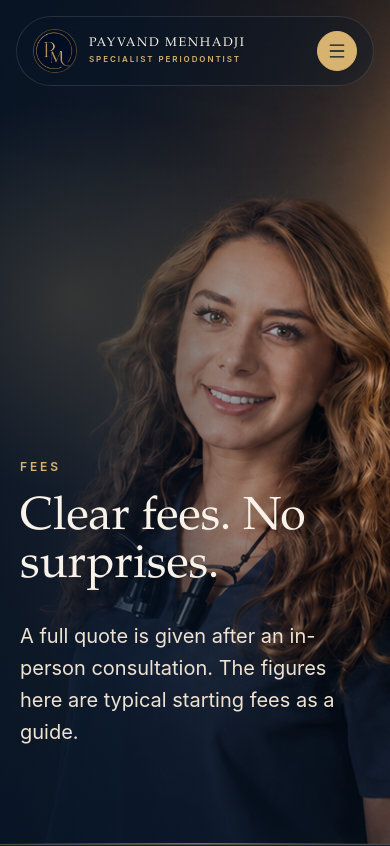
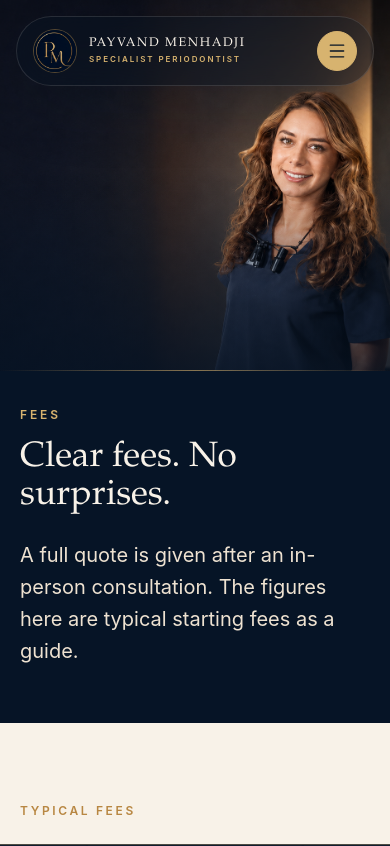
Before and after one commit to bishtmahesh/payvandmenhadji, a Next.js app: page /fees in a window 390 px wide. Shown: the top 846 px of the page. Built offline with nearby package versions, Linux system fonts and the light colour scheme.

Commit message:
Mobile hero: stacked image card + text card (no overlap); desktop overlay unchanged
Applies to all pages via PremiumHero.

Co-Authored-By: Claude Opus 4.8 (1M context) <noreply@anthropic.com>

```diff
--- a/components/premium-hero.tsx
+++ b/components/premium-hero.tsx
@@ -8,50 +8,74 @@ type PremiumHeroProps = {
   children?: ReactNode;
   home?: boolean;
   image?: string;
-  imageClassName?: string;
 };
 
-export function PremiumHero({ preheading, title, children, home = false, image, imageClassName }: PremiumHeroProps) {
-  const heroHeight = "min-h-[100svh]";
-  const defaultImage = "/images/dr-payvand-hero.png";
-  // Mobile: keep Dr Menhadji on the right (object-[82%]). Desktop (lg+): crafted crop.
-  const defaultCrop =
-    "object-[82%_28%] scale-110 lg:origin-[72%_38%] lg:-translate-y-[20%] lg:scale-125 lg:object-right-top";
+export function PremiumHero({ preheading, title, children, home = false, image }: PremiumHeroProps) {
+  const img = image ?? "/images/dr-payvand-hero.png";
 
   return (
-    <section className={`relative isolate overflow-hidden bg-[#061426] ${heroHeight}`}>
+    <section className="relative isolate overflow-hidden bg-[#061426]">
+      {/* MOBILE: stacked image card + text card (no overlap) */}
+      <div className="lg:hidden">
+        <div className="relative h-[44svh] w-full overflow-hidden">
           <Image
-        src={image ?? defaultImage}
+            src={img}
             alt="Dr Payvand Menhadji"
             fill
             priority={home}
             sizes="100vw"
-        className={`object-cover ${imageClassName ?? defaultCrop}`}
+            className="scale-105 object-cover object-[78%_18%]"
           />
-      <div className="absolute inset-0 bg-[linear-gradient(90deg,rgba(6,20,38,0.82)_0%,rgba(6,20,38,0.7)_30%,rgba(6,20,38,0.36)_55%,rgba(6,20,38,0.05)_100%)]" />
-      <div className="absolute inset-0 bg-[linear-gradient(0deg,rgba(6,20,38,0.56)_0%,rgba(6,20,38,0.08)_42%,rgba(6,20,38,0.16)_100%)]" />
-      <div className="absolute inset-0 bg-[radial-gradient(circle_at_18%_35%,rgba(215,179,111,0.17),transparent_31%)]" />
-
-      <div
-        className="relative z-10 mx-auto flex min-h-[100svh] max-w-7xl items-end px-5 pb-24 pt-48 sm:px-8 sm:pb-28 sm:pt-44 lg:pb-32"
-      >
-        <div className={`reveal ${home ? "max-w-3xl" : "max-w-4xl"}`}>
+          <div className="absolute inset-0 bg-[linear-gradient(0deg,rgba(6,20,38,0.72)_0%,transparent_55%)]" />
+          <div className="absolute inset-x-0 bottom-0 h-px bg-gradient-to-r from-transparent via-[#d7b36f]/60 to-transparent" />
+        </div>
+        <div className="px-5 pb-14 pt-9 sm:px-8">
           {preheading ? (
-            <p className="mb-5 text-xs font-semibold uppercase tracking-[0.24em] text-[#d7b36f]">
-              {preheading}
-            </p>
+            <p className="mb-4 text-xs font-semibold uppercase tracking-[0.24em] text-[#d7b36f]">{preheading}</p>
           ) : null}
           <h1
             className={`font-display tracking-normal text-[#f8f2e8] ${
-              home
-                ? "max-w-[44rem] text-[2.25rem] leading-[1.08] sm:text-[2.9rem] lg:text-[3.5rem]"
-                : "max-w-5xl text-[2.9rem] leading-[1.05] sm:text-[4rem] lg:text-[4.75rem]"
+              home ? "text-[2.1rem] leading-[1.12] sm:text-[2.6rem]" : "text-[2.2rem] leading-[1.08] sm:text-[2.9rem]"
             }`}
           >
             {title}
           </h1>
           {home ? (
-            <div className="mt-6 -ml-5 sm:-ml-7">
+            <div className="mt-5 -ml-4">
+              <SignatureMark />
+            </div>
+          ) : null}
+          {children ? <div className="mt-6">{children}</div> : null}
+        </div>
+      </div>
+
+      {/* DESKTOP (lg+): full-bleed overlay hero */}
+      <div className="relative hidden min-h-[100svh] lg:block">
+        <Image
+          src={img}
+          alt="Dr Payvand Menhadji"
+          fill
+          priority={home}
+          sizes="100vw"
+          className="origin-[72%_38%] -translate-y-[20%] scale-125 object-cover object-right-top"
+        />
+        <div className="absolute inset-0 bg-[linear-gradient(90deg,rgba(6,20,38,0.82)_0%,rgba(6,20,38,0.7)_30%,rgba(6,20,38,0.36)_55%,rgba(6,20,38,0.05)_100%)]" />
+        <div className="absolute inset-0 bg-[linear-gradient(0deg,rgba(6,20,38,0.56)_0%,rgba(6,20,38,0.08)_42%,rgba(6,20,38,0.16)_100%)]" />
+        <div className="absolute inset-0 bg-[radial-gradient(circle_at_18%_35%,rgba(215,179,111,0.17),transparent_31%)]" />
+        <div className="relative z-10 mx-auto flex min-h-[100svh] max-w-7xl items-end px-5 pb-32 pt-48 sm:px-8">
+          <div className={`reveal ${home ? "max-w-3xl" : "max-w-4xl"}`}>
+            {preheading ? (
+              <p className="mb-5 text-xs font-semibold uppercase tracking-[0.24em] text-[#d7b36f]">{preheading}</p>
+            ) : null}
+            <h1
+              className={`font-display tracking-normal text-[#f8f2e8] ${
+                home ? "max-w-[44rem] text-[3.5rem] leading-[1.08]" : "max-w-5xl text-[4.75rem] leading-[1.05]"
+              }`}
+            >
+              {title}
+            </h1>
+            {home ? (
+              <div className="mt-6 -ml-7">
                 <SignatureMark />
               </div>
             ) : null}
@@ -59,6 +83,7 @@ export function PremiumHero({ preheading, title, children, home = false, image,
           </div>
         </div>
         <div className="absolute inset-x-0 bottom-0 h-px bg-gradient-to-r from-transparent via-[#d7b36f]/60 to-transparent" />
+      </div>
     </section>
   );
 }
```
Lines whose indentation alone changed are shown as unchanged.
